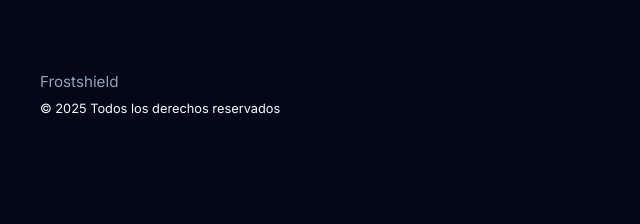
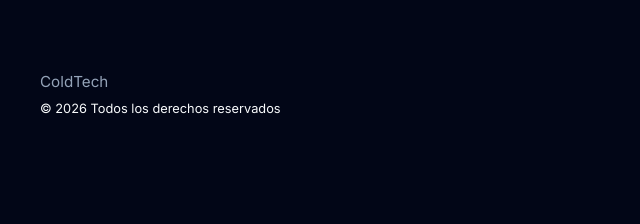
Before and after one commit to ColdTech-Peru/Landing-Page, a website: page index.html in a window 1280 px wide. Shown: the part 5332-5556 px from the top of the page, 0-640 px from the left. Drawn offline with nearby package versions, Linux system fonts and the light colour scheme.

Commit message:
fix: update footer

```diff
--- a/index.html
+++ b/index.html
@@ -213,8 +213,8 @@
 <footer class="footer">
     <div class="footer-container">
         <div class="footer-brand">
-            <p>Frostshield</p>
-            <small>© 2025 Todos los derechos reservados</small>
+            <p>ColdTech</p>
+            <small>© 2026 Todos los derechos reservados</small>
         </div>
 
         <div class="footer-links">
```
